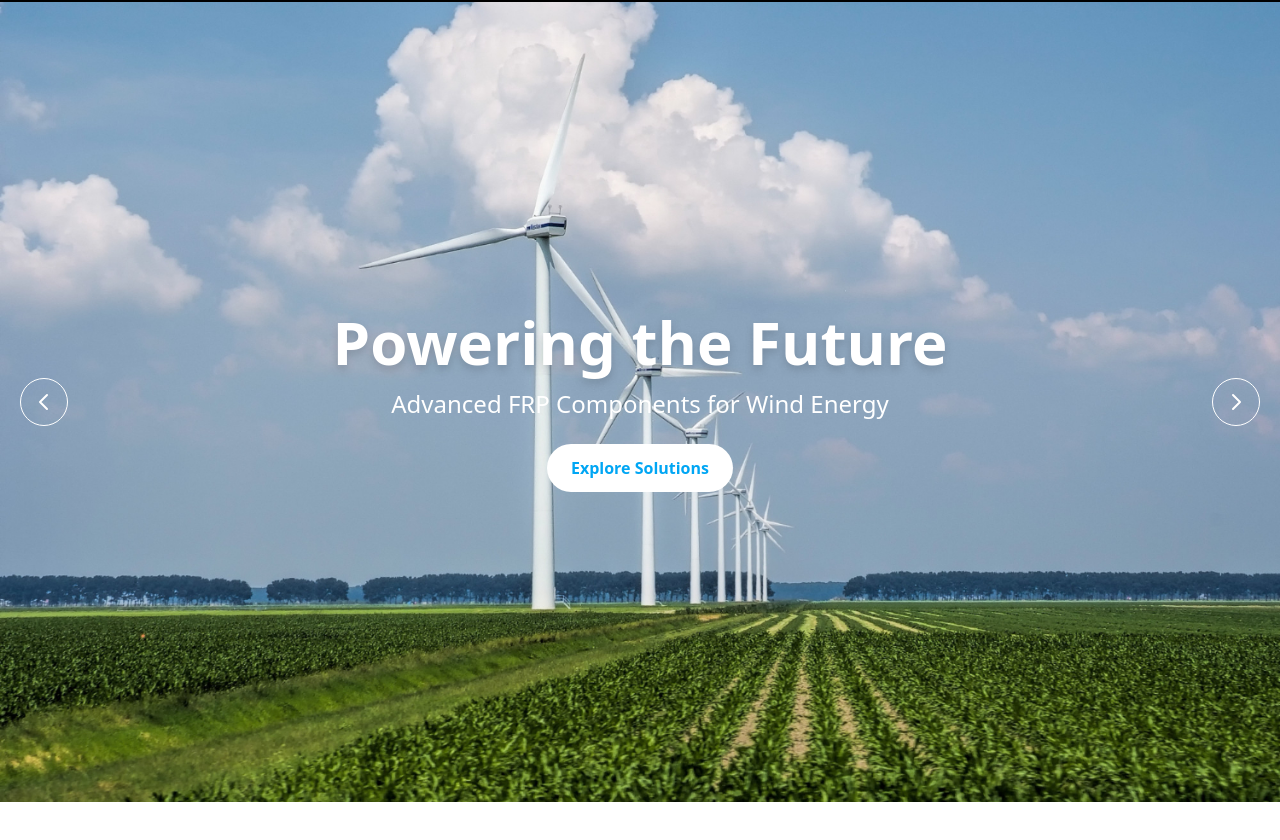
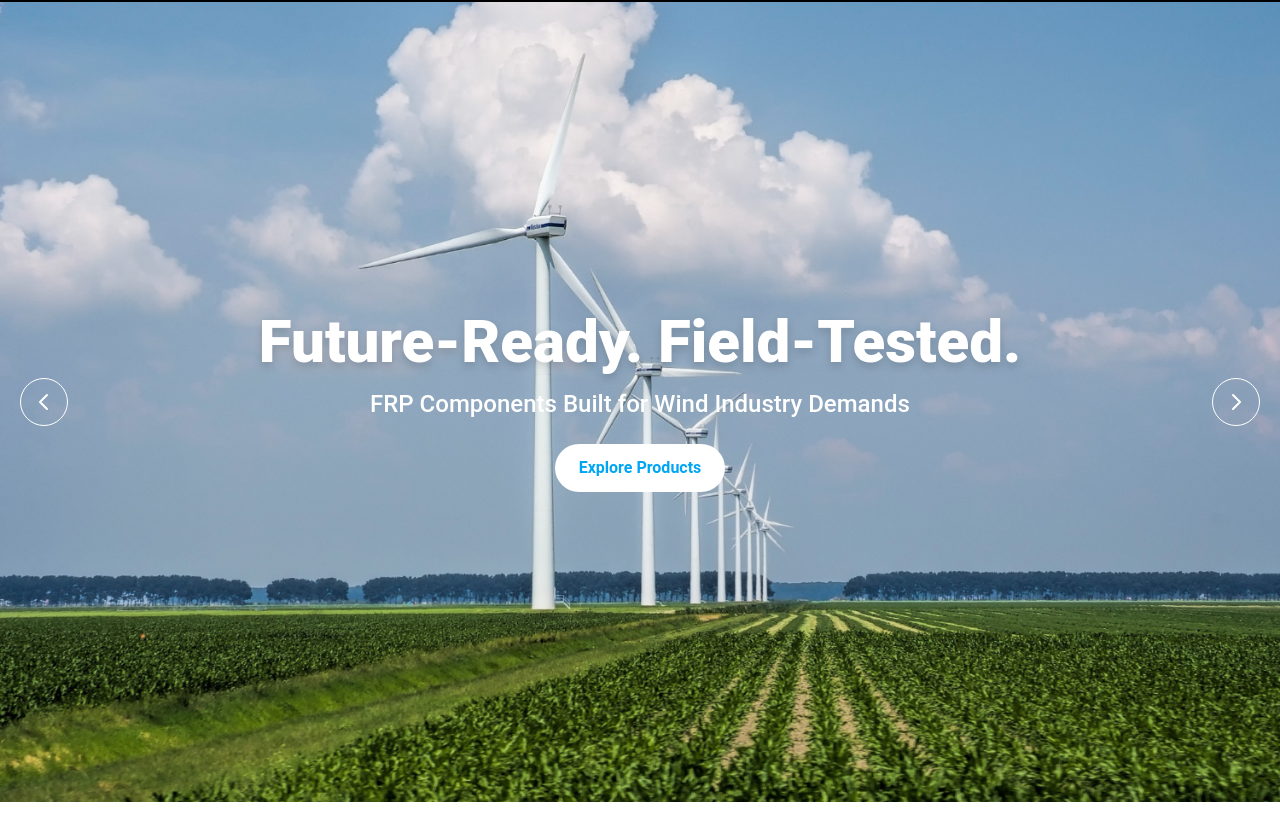
Before and after one commit to DIKAYINSU/Web-application, a React (Vite) app: page / in a window 1280 px wide. Shown: the part 798-1638 px from the top of the page. Built offline with nearby package versions, Linux system fonts and the light colour scheme; grey boxes are pictures that could not be loaded.

Commit message:
This Is Office Commmit

```diff
--- a/src/components/MyCarousel.jsx
+++ b/src/components/MyCarousel.jsx
@@ -7,27 +7,29 @@ import '../Styles/CarouselCss.css';
 const slides = [
   {
     image: './src/assets/Images/wind.jpg',
-    heading: 'Powering the Future',
-    subheading: 'Advanced FRP Components for Wind Energy',
-    buttonText: 'Explore Solutions'
+    heading: 'Future-Ready. Field-Tested.',
+    subheading: ' FRP Components Built for Wind Industry Demands',
+    buttonText: 'Explore Products'
+  },
+
+  {
+    image: './src/assets/Images/railwaysImage.jpg',
+    heading: 'Durability That Moves Railways',
+    subheading: 'Precision FRP Parts for Smooth Railway Operations',
+    buttonText: 'Explore Products'
   },
   {
-    image: 'https://source.unsplash.com/1600x900/?hydropower',
-    heading: 'Hydro Energy Reinvented',
-    subheading: 'Insulation Built for Harsh Environments',
-    buttonText: 'View Products'
-  },
-  {
-    image: 'https://source.unsplash.com/1600x900/?train,railways',
-    heading: 'Railway Reliability',
-    subheading: 'Precision FRP Parts for Railway Systems',
-    buttonText: 'Partner with Us'
+    image: './src/assets/Images/air.jpg',
+    heading: 'Material Matters in Defence',
+    subheading: 'Engineered FRP Solutions for Strategic Military Applications',
+    buttonText: 'Explore Products'
+
   },
 ];
 
 function MyCarousel() {
   return (
-    <div className="relative w-full h-screen overflow-hidden">
+    <div className="relative w-full h-screen overflow-hidden ">
       <Swiper
         modules={[Navigation]}
         navigation={{ nextEl: '.custom-next', prevEl: '.custom-prev' }}
@@ -40,8 +42,8 @@ function MyCarousel() {
               className="w-full h-screen bg-cover bg-center relative flex items-center justify-center"
               style={{ backgroundImage: `url(${slide.image})` }}
             >
-              <div className="text-center text-white fade-text-animation px-4">
-                <h2 className="text-4xl md:text-6xl font-extrabold drop-shadow-lg">{slide.heading}</h2>
+              <div className="font-Roboto text-center text-white fade-text-animation px-4 font-Roboto">
+                <h2 className="font-Roboto text-4xl md:text-6xl font-extrabold drop-shadow-lg ">{slide.heading}</h2>
                 <p className="mt-4 text-lg md:text-2xl font-medium">{slide.subheading}</p>
                 <button className="mt-6 px-6 py-3 bg-white text-[#00a6f4] font-semibold rounded-full hover:bg-[#00a6f4] hover:text-white transition duration-300">
                   {slide.buttonText}
```
Also changed, not shown: src/assets/Images/air.jpg (added), src/assets/Images/railwaysImage.jpg (added).
